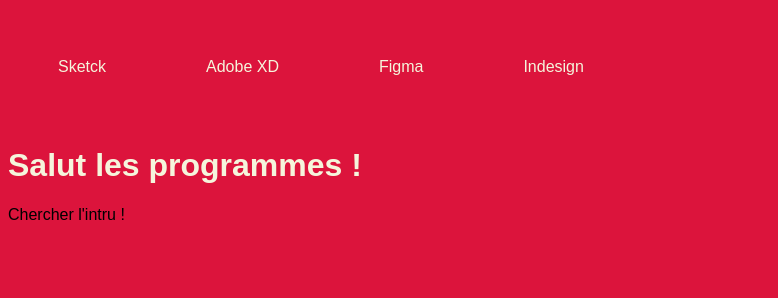
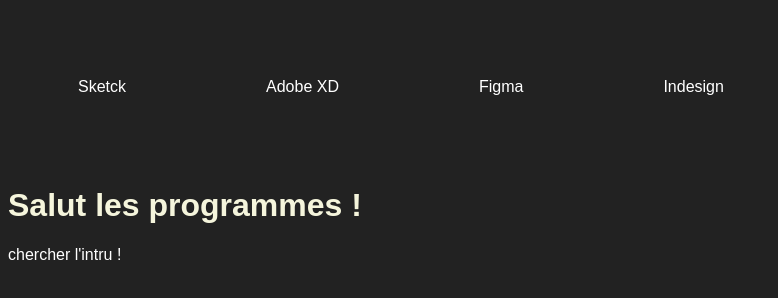
Before and after one commit to ludovgtb/toto, a website built with Parcel: page index.html in a window 1280 px wide. Shown: the whole page, without its empty margins (0-778 px from the left). Built offline with nearby package versions, Linux system fonts and the light colour scheme.

Commit message:
modif layout

```diff
--- a/index.html
+++ b/index.html
@@ -21,5 +21,5 @@
 <body>
 <h1>Salut les programmes !</h1>
 </body>
-Chercher l'intru !
+<p class="body_p">  chercher l'intru ! </p>
 </html>
--- a/styles.css
+++ b/styles.css
@@ -2,12 +2,14 @@
 
 h1 {color: beige;}
 
-body {background-color: crimson;}
+body {background-color: #222;}
 
 .header_nav_menu {display: flex;}
 
 .header_nav_menu_item {
   display: flex;
-  padding: 50px;
-  color: beige;
+  padding: 70px;
+  color: #fff;
 }
+
+.body_p {color: #fff;}
```
Also changed, not shown: 1 other file.
